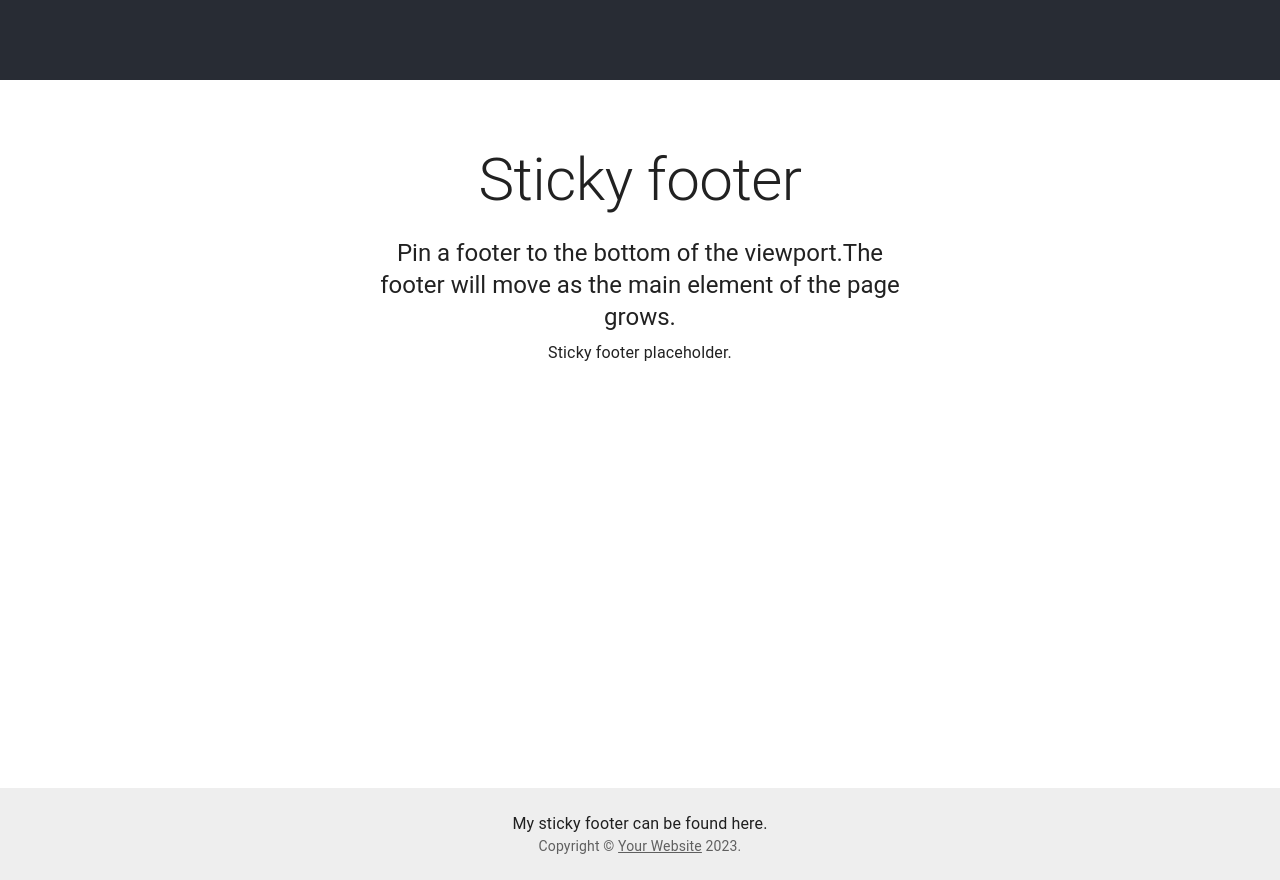
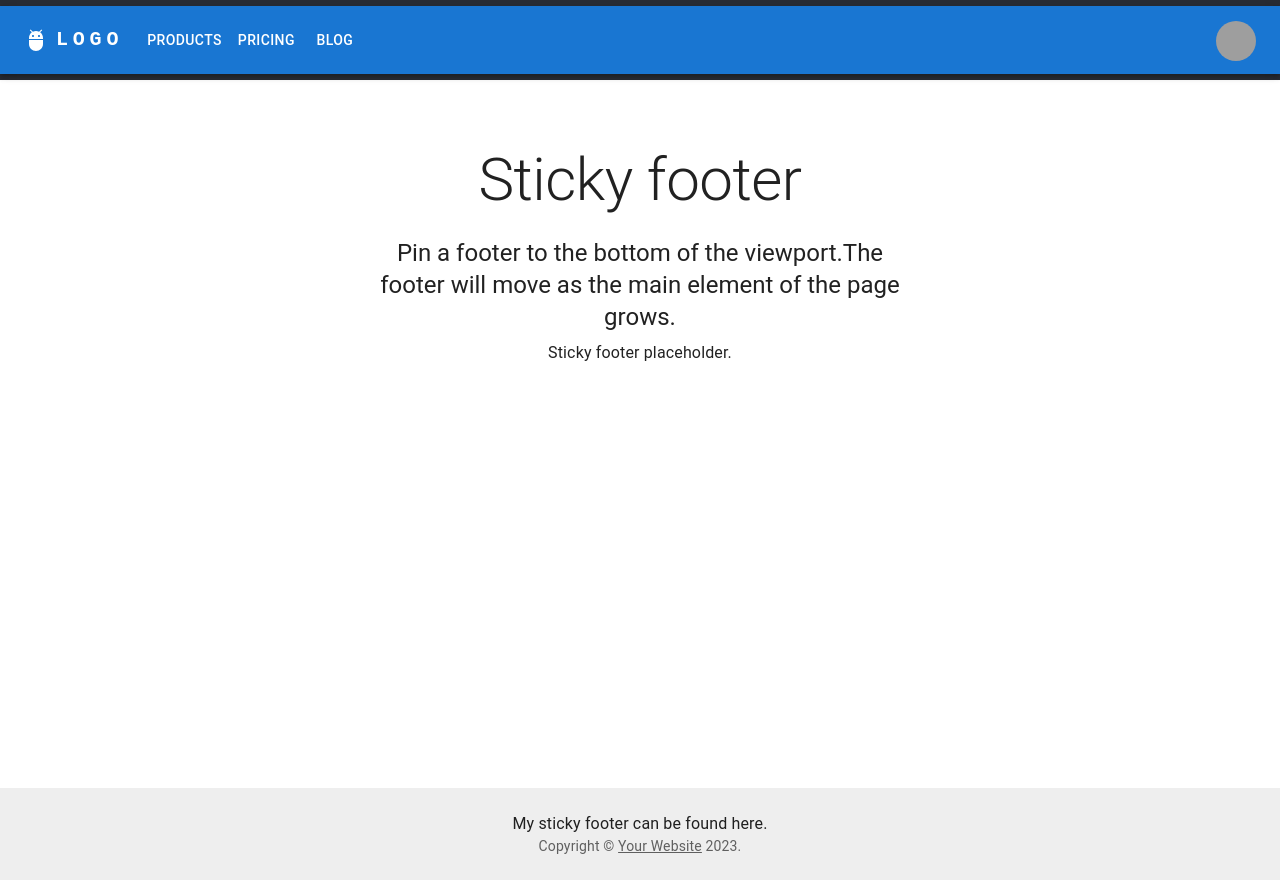
Before and after one commit to muniryasir/Exchange, a React (Create React App) app in the folder frontend/exchange/: page / in a window 1280 px wide. Built offline with nearby package versions, Linux system fonts and the light colour scheme; grey boxes are pictures that could not be loaded.

Commit message:
modified:   frontend/exchange/src/App.tsx 	new file:   frontend/exchange/src/Header.tsx

```diff
--- a/frontend/exchange/src/App.tsx
+++ b/frontend/exchange/src/App.tsx
@@ -7,12 +7,13 @@
 import Typography from '@mui/material/Typography';
 import Container from '@mui/material/Container';
 import Link from '@mui/material/Link';
+import ResponsiveAppBar from './Header';
 function App() {
   return (
     <div className="App">
-      <header className="App-header">
 
-      </header>
+    <ResponsiveAppBar />
+
       <Box
       sx={{
         display: 'flex',
--- /dev/null
+++ b/frontend/exchange/src/Header.tsx
@@ -0,0 +1,164 @@
+import * as React from 'react';
+import AppBar from '@mui/material/AppBar';
+import Box from '@mui/material/Box';
+import Toolbar from '@mui/material/Toolbar';
+import IconButton from '@mui/material/IconButton';
+import Typography from '@mui/material/Typography';
+import Menu from '@mui/material/Menu';
+import MenuIcon from '@mui/icons-material/Menu';
+import Container from '@mui/material/Container';
+import Avatar from '@mui/material/Avatar';
+import Button from '@mui/material/Button';
+import Tooltip from '@mui/material/Tooltip';
+import MenuItem from '@mui/material/MenuItem';
+import AdbIcon from '@mui/icons-material/Adb';
+
+const pages = ['Products', 'Pricing', 'Blog'];
+const settings = ['Profile', 'Account', 'Dashboard', 'Logout'];
+
+function ResponsiveAppBar() {
+  const [anchorElNav, setAnchorElNav] = React.useState<null | HTMLElement>(null);
+  const [anchorElUser, setAnchorElUser] = React.useState<null | HTMLElement>(null);
+
+  const handleOpenNavMenu = (event: React.MouseEvent<HTMLElement>) => {
+    setAnchorElNav(event.currentTarget);
+  };
+  const handleOpenUserMenu = (event: React.MouseEvent<HTMLElement>) => {
+    setAnchorElUser(event.currentTarget);
+  };
+
+  const handleCloseNavMenu = () => {
+    setAnchorElNav(null);
+  };
+
+  const handleCloseUserMenu = () => {
+    setAnchorElUser(null);
+  };
+
+  return (
+    <header className="App-header">
+    <AppBar position="static">
+      <Container maxWidth="xl">
+        <Toolbar disableGutters>
+          <AdbIcon sx={{ display: { xs: 'none', md: 'flex' }, mr: 1 }} />
+          <Typography
+            variant="h6"
+            noWrap
+            component="a"
+            href="/"
+            sx={{
+              mr: 2,
+              display: { xs: 'none', md: 'flex' },
+              fontFamily: 'monospace',
+              fontWeight: 700,
+              letterSpacing: '.3rem',
+              color: 'inherit',
+              textDecoration: 'none',
+            }}
+          >
+            LOGO
+          </Typography>
+
+          <Box sx={{ flexGrow: 1, display: { xs: 'flex', md: 'none' } }}>
+            <IconButton
+              size="large"
+              aria-label="account of current user"
+              aria-controls="menu-appbar"
+              aria-haspopup="true"
+              onClick={handleOpenNavMenu}
+              color="inherit"
+            >
+              <MenuIcon />
+            </IconButton>
+            <Menu
+              id="menu-appbar"
+              anchorEl={anchorElNav}
+              anchorOrigin={{
+                vertical: 'bottom',
+                horizontal: 'left',
+              }}
+              keepMounted
+              transformOrigin={{
+                vertical: 'top',
+                horizontal: 'left',
+              }}
+              open={Boolean(anchorElNav)}
+              onClose={handleCloseNavMenu}
+              sx={{
+                display: { xs: 'block', md: 'none' },
+              }}
+            >
+              {pages.map((page) => (
+                <MenuItem key={page} onClick={handleCloseNavMenu}>
+                  <Typography textAlign="center">{page}</Typography>
+                </MenuItem>
+              ))}
+            </Menu>
+          </Box>
+          <AdbIcon sx={{ display: { xs: 'flex', md: 'none' }, mr: 1 }} />
+          <Typography
+            variant="h5"
+            noWrap
+            component="a"
+            href=""
+            sx={{
+              mr: 2,
+              display: { xs: 'flex', md: 'none' },
+              flexGrow: 1,
+              fontFamily: 'monospace',
+              fontWeight: 700,
+              letterSpacing: '.3rem',
+              color: 'inherit',
+              textDecoration: 'none',
+            }}
+          >
+            LOGO
+          </Typography>
+          <Box sx={{ flexGrow: 1, display: { xs: 'none', md: 'flex' } }}>
+            {pages.map((page) => (
+              <Button
+                key={page}
+                onClick={handleCloseNavMenu}
+                sx={{ my: 2, color: 'white', display: 'block' }}
+              >
+                {page}
+              </Button>
+            ))}
+          </Box>
+
+          <Box sx={{ flexGrow: 0 }}>
+            <Tooltip title="Open settings">
+              <IconButton onClick={handleOpenUserMenu} sx={{ p: 0 }}>
+                <Avatar alt="Remy Sharp" src="/static/images/avatar/2.jpg" />
+              </IconButton>
+            </Tooltip>
+            <Menu
+              sx={{ mt: '45px' }}
+              id="menu-appbar"
+              anchorEl={anchorElUser}
+              anchorOrigin={{
+                vertical: 'top',
+                horizontal: 'right',
+              }}
+              keepMounted
+              transformOrigin={{
+                vertical: 'top',
+                horizontal: 'right',
+              }}
+              open={Boolean(anchorElUser)}
+              onClose={handleCloseUserMenu}
+            >
+              {settings.map((setting) => (
+                <MenuItem key={setting} onClick={handleCloseUserMenu}>
+                  <Typography textAlign="center">{setting}</Typography>
+                </MenuItem>
+              ))}
+            </Menu>
+          </Box>
+        </Toolbar>
+      </Container>
+    </AppBar>
+    </header>
+  );
+}
+export default ResponsiveAppBar;
```
